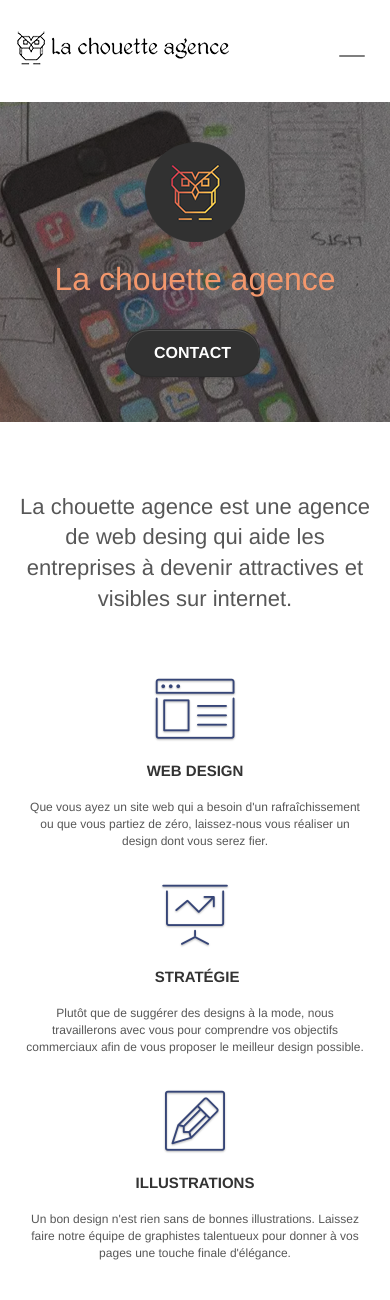
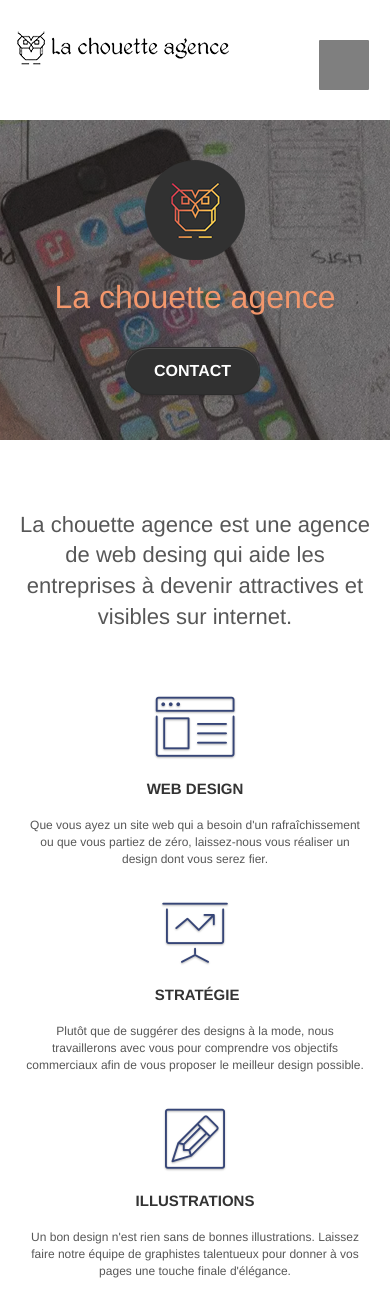
Before and after one commit to leblancphil/OC_projet4, a PHP site: page / in a window 390 px wide. Shown: the top 1300 px of the page. Run offline with PHP 8.4, Linux system fonts and the light colour scheme.

Commit message:
coreection bouton nav mobile

```diff
--- a/css/style.css
+++ b/css/style.css
@@ -1044,7 +1044,7 @@ h4 {
 div.col-sm-12.footer li a, div.col-sm-12.footer p, div.col-sm-12.footer div.col-sm-4
 {color: black !important}
 
-button#nav-toggle
+button#nav-toggle span.icon-bar
 {
 width:50px;
 height:50px
```
